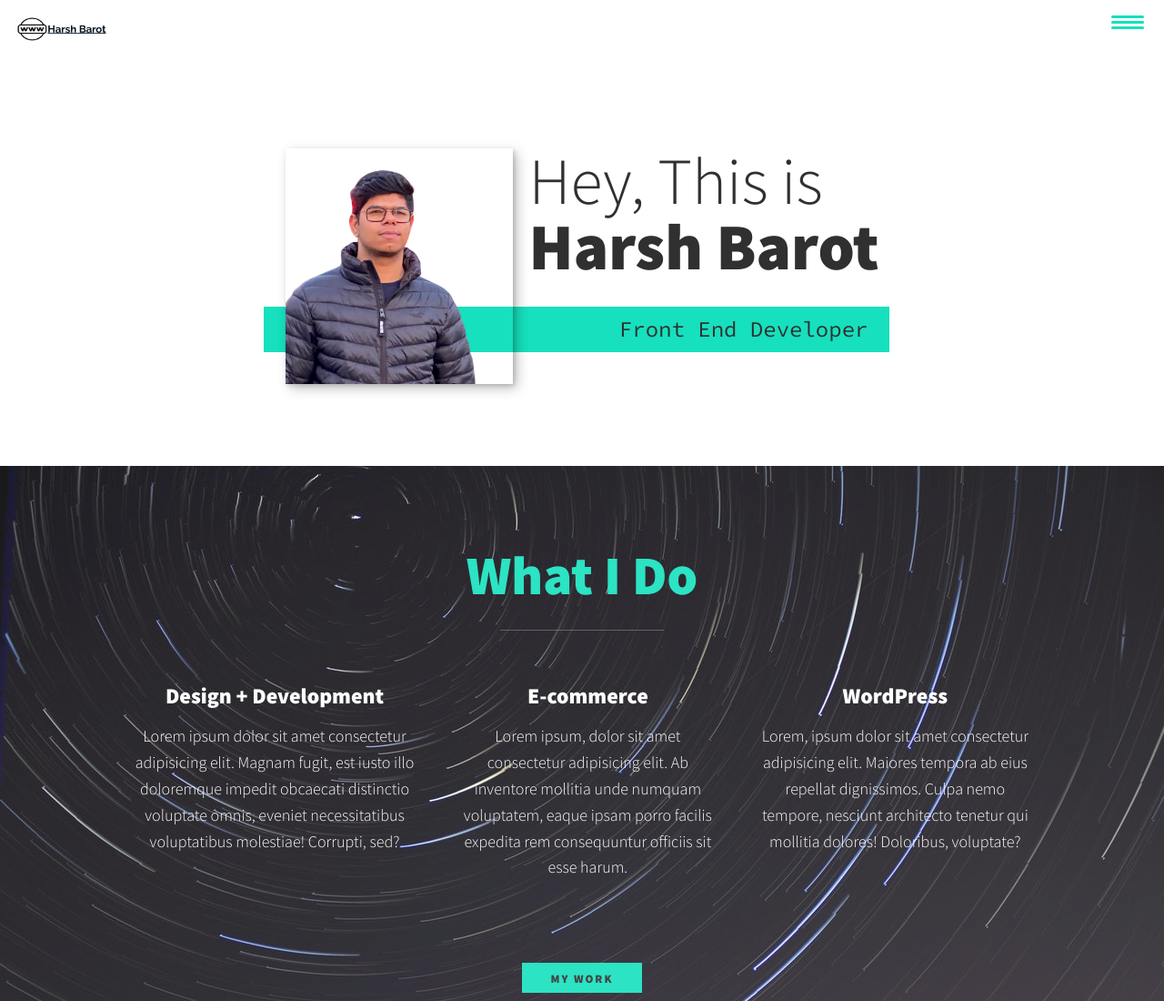
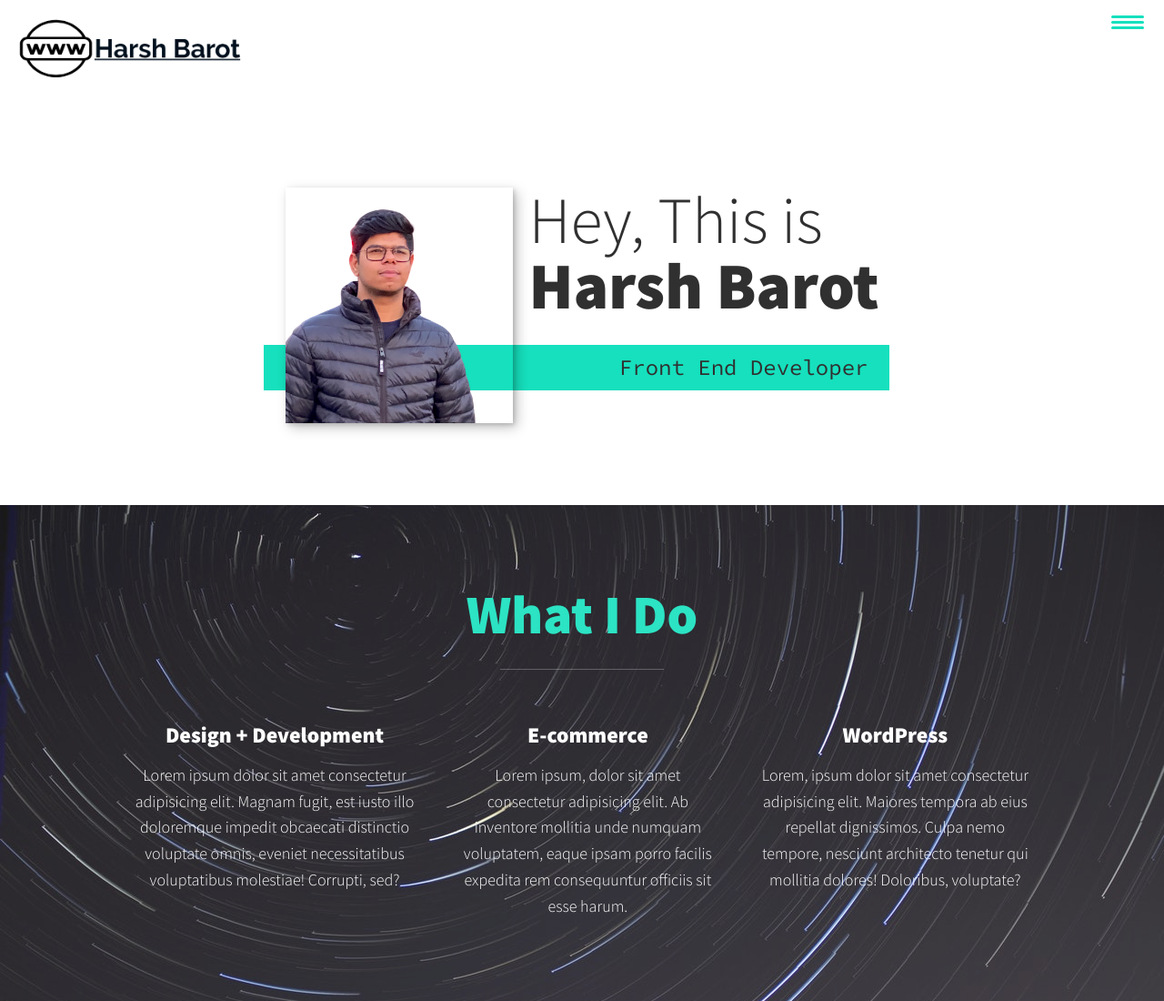
Before and after one commit to barohars/Harsh_Barot_portfolio, a website: page index.html in a window 1280 px wide. Shown: the top 1100 px of the page at 91% size. Drawn offline with Linux system fonts and the light colour scheme.

Commit message:
Update style.css

```diff
--- a/css/style.css
+++ b/css/style.css
@@ -127,7 +127,10 @@ header {
   padding: 1em;
 }
 .logo {
-  max-width: 100px;
+  max-width: 260px;
+}
+.logo img {
+  max-width: 250px;
 }
 .nav {
   position: fixed;
```
